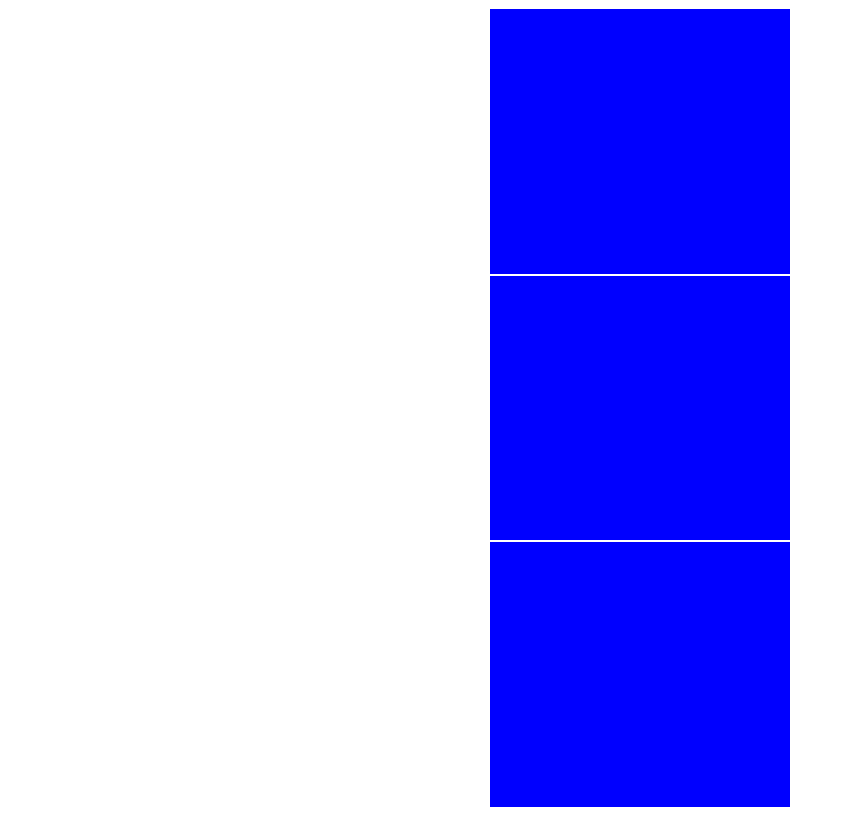
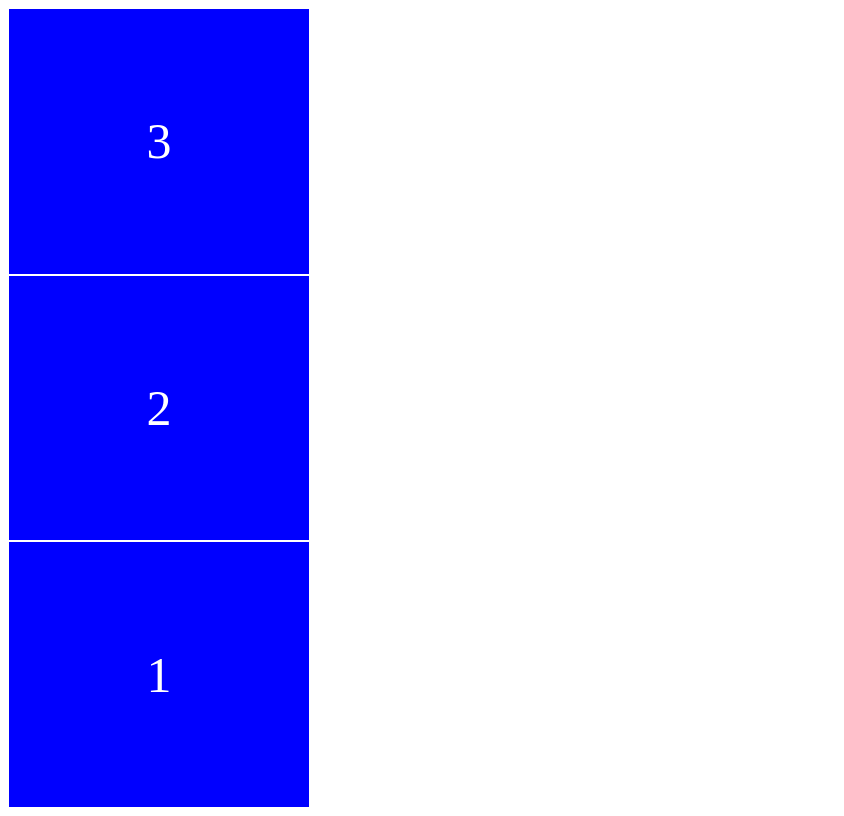
Before and after one commit to shing100/CSS-MASTER, a plain HTML site: page flexbox.html in a window 1280 px wide. Shown: the whole page, without its empty margins (0-844 px from the left). Drawn offline with Linux system fonts and the light colour scheme.

Commit message:
flex direction, flex wrap

```diff
--- a/flexbox.html
+++ b/flexbox.html
@@ -8,24 +8,29 @@
     <style>
         .father {
             display: flex;
-            flex-direction: column;  /* <-- axis switch */
-            justify-content: flex-end; /* <-- main axis */
-            align-items: center;  /* <-- cross axis */
+            /* flex-wrap: wrap; */
+            justify-content: center;
             height: 100vh;
+            flex-direction: column-reverse;
         }
         .box {
             width: 300px;
             height: 300px;
             background-color: blue;
             border: 1px solid white;
+            display: flex;
+            justify-content: center;
+            align-items: center;
+            color: white;
+            font-size: 50px;
         }
     </style>
 </head>
 <body>
     <div class="father">
-        <div class="box"></div>
-        <div class="box"></div>
-        <div class="box"></div>
+        <div class="box">1</div>
+        <div class="box">2</div>
+        <div class="box">3</div>
     </div>
 </body>
 </html>
```
Also changed, not shown: README.md.
